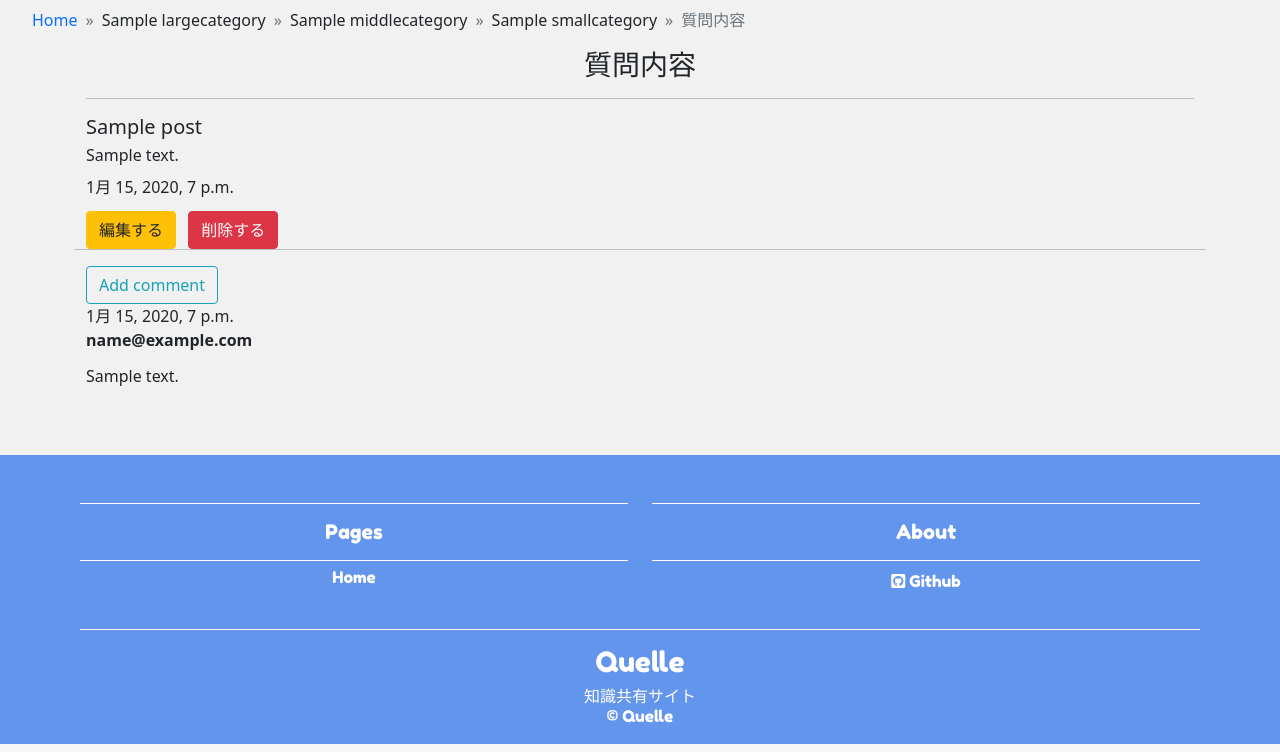
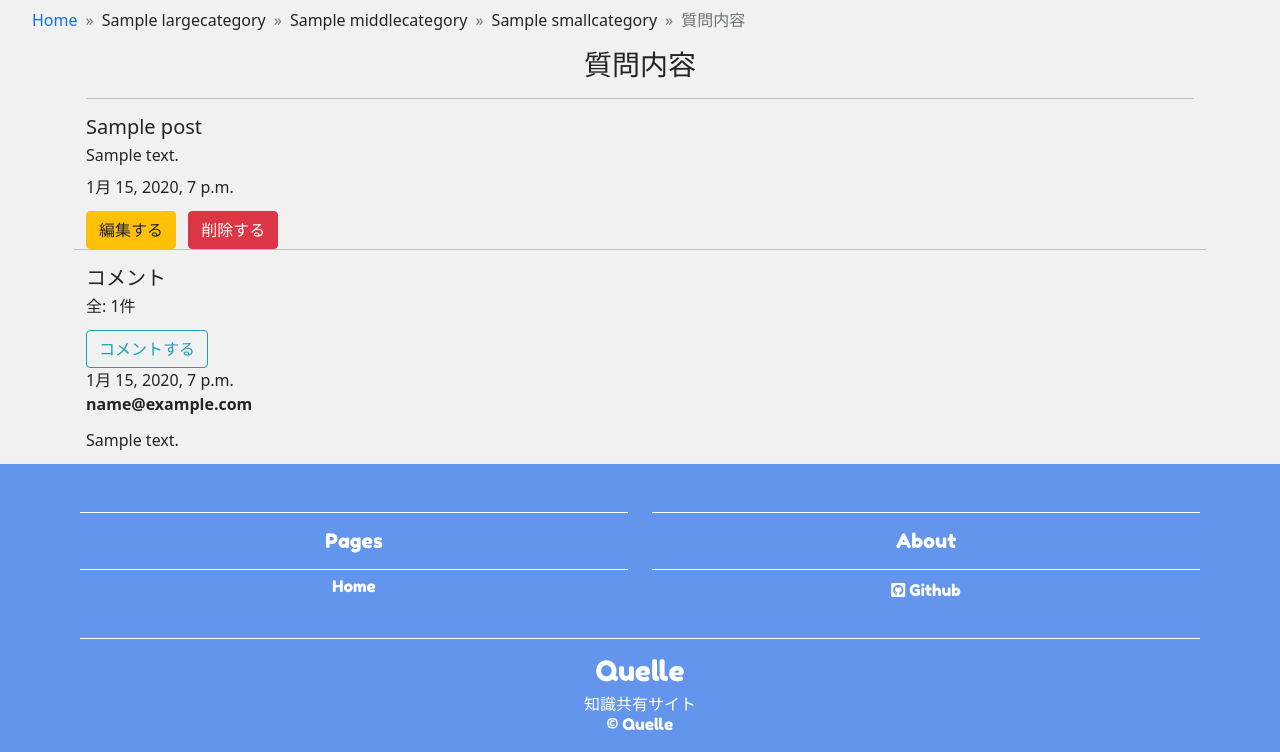
Before and after one commit to akihiro-hosoya/quelle, a Django app: page /post/1/ in a window 1280 px wide. Shown: the part 56-808 px from the top of the page. Run offline with Django 3.2, Linux system fonts and the light colour scheme; tables that the repository leaves empty hold one stand-in row (values such as "Sample post"); some libraries are stand-ins or nearby versions.

Commit message:
コメント機能修正

```diff
--- a/forum/templates/forum/post_detail.html
+++ b/forum/templates/forum/post_detail.html
@@ -25,7 +25,9 @@
     </div>
     <hr>
     <div>
-        <a class="btn btn-outline-info" href="{% url 'post_comment' pk=post_data.pk %}">Add comment</a>
+        <h5>コメント</h5>
+        <p>全: {{ post_data.approved_comments.count }}件</p>
+        <a class="btn btn-outline-info" href="{% url 'post_comment' pk=post_data.pk %}">コメントする</a>
         {% for comment in post_data.comments.all %}
             {% if user.is_authenticated or comment.approved_comment %}
                 <div>
```
